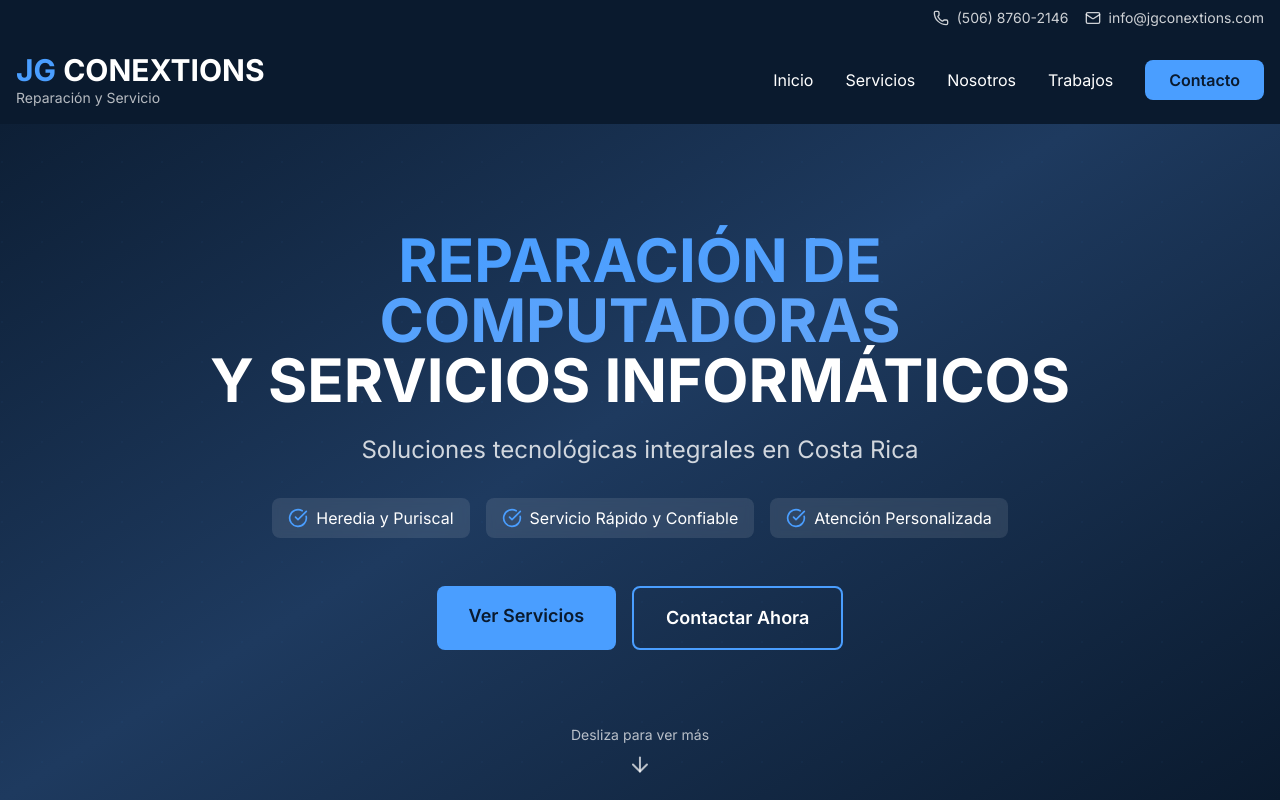
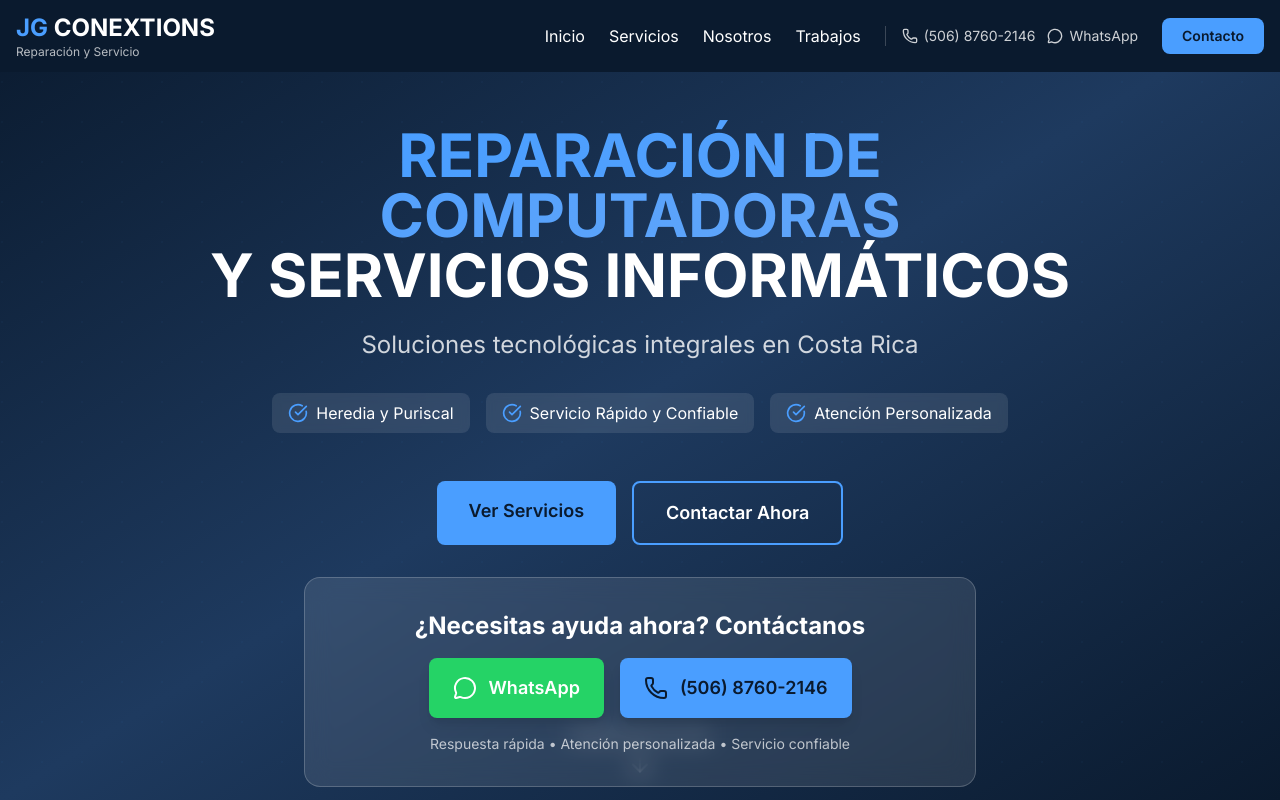
Before and after one commit to jgconextions/jgconextions, a Next.js app: page / in a window 1280 px wide. Shown: the top 800 px of the page. Built offline with nearby package versions, Linux system fonts and the light colour scheme.

Commit message:
Refactor Contact component to enhance user interaction with new WhatsApp and phone call options, update contact information layout, and improve social media links. Replace email references with WhatsApp for direct communication. Update styles for better responsiveness and visual appeal.

```diff
--- a/src/components/Contact.tsx
+++ b/src/components/Contact.tsx
@@ -3,11 +3,12 @@
 import { motion } from 'framer-motion';
 import {
   Phone,
-  Mail,
   MapPin,
   Facebook,
   Instagram,
   MessageCircle,
+  Clock,
+  CheckCircle2,
 } from 'lucide-react';
 
 export default function Contact() {
@@ -30,50 +31,55 @@ export default function Contact() {
           </p>
         </motion.div>
 
-        <div className="grid grid-cols-1 lg:grid-cols-2 gap-12 max-w-6xl mx-auto">
-          {/* Información de contacto */}
-          <motion.div
-            initial={{ opacity: 0, x: -30 }}
-            whileInView={{ opacity: 1, x: 0 }}
+        <div className="max-w-6xl mx-auto">
+          {/* CTAs principales destacados */}
+          <div className="grid grid-cols-1 md:grid-cols-2 gap-6 mb-12">
+            <motion.a
+              href="https://wa.me/50687602146"
+              target="_blank"
+              rel="noopener noreferrer"
+              initial={{ opacity: 0, y: 30 }}
+              whileInView={{ opacity: 1, y: 0 }}
               viewport={{ once: true }}
               transition={{ duration: 0.6 }}
-            className="space-y-6"
+              whileHover={{ scale: 1.05 }}
+              className="bg-[#25D366] text-white p-8 rounded-2xl shadow-2xl hover:bg-[#20BA5A] transition-all flex flex-col items-center text-center group"
             >
-            <div className="bg-white/10 backdrop-blur-sm p-6 rounded-xl">
-              <div className="flex items-start gap-4">
-                <div className="w-12 h-12 bg-brand-light rounded-lg flex items-center justify-center flex-shrink-0">
-                  <Phone size={24} className="text-brand-dark" />
+              <div className="w-20 h-20 bg-white/20 rounded-full flex items-center justify-center mb-4 group-hover:scale-110 transition-transform">
+                <MessageCircle size={40} />
               </div>
-                <div>
-                  <h3 className="text-xl font-semibold mb-2">Teléfono</h3>
-                  <a
+              <h3 className="text-2xl font-bold mb-2">WhatsApp</h3>
+              <p className="text-white/90 mb-4">Respuesta inmediata</p>
+              <span className="text-lg font-semibold">Contáctanos ahora →</span>
+            </motion.a>
+
+            <motion.a
               href="tel:+50687602146"
-                    className="text-white/80 hover:text-brand-light transition-colors text-lg"
+              initial={{ opacity: 0, y: 30 }}
+              whileInView={{ opacity: 1, y: 0 }}
+              viewport={{ once: true }}
+              transition={{ duration: 0.6, delay: 0.1 }}
+              whileHover={{ scale: 1.05 }}
+              className="bg-brand-light text-brand-dark p-8 rounded-2xl shadow-2xl hover:bg-brand-accent transition-all flex flex-col items-center text-center group"
             >
-                    (506) 8760-2146
-                  </a>
+              <div className="w-20 h-20 bg-brand-dark/20 rounded-full flex items-center justify-center mb-4 group-hover:scale-110 transition-transform">
+                <Phone size={40} />
               </div>
-              </div>
+              <h3 className="text-2xl font-bold mb-2">Llámanos</h3>
+              <p className="text-brand-dark/80 mb-4">Atención directa</p>
+              <span className="text-lg font-semibold">(506) 8760-2146</span>
+            </motion.a>
           </div>
 
-            <div className="bg-white/10 backdrop-blur-sm p-6 rounded-xl">
-              <div className="flex items-start gap-4">
-                <div className="w-12 h-12 bg-brand-light rounded-lg flex items-center justify-center flex-shrink-0">
-                  <Mail size={24} className="text-brand-dark" />
-                </div>
-                <div>
-                  <h3 className="text-xl font-semibold mb-2">Email</h3>
-                  <a
-                    href="mailto:info@jgconextions.com"
-                    className="text-white/80 hover:text-brand-light transition-colors text-lg break-all"
+          {/* Información adicional */}
+          <div className="grid grid-cols-1 md:grid-cols-3 gap-6 mb-12">
+            <motion.div
+              initial={{ opacity: 0, y: 30 }}
+              whileInView={{ opacity: 1, y: 0 }}
+              viewport={{ once: true }}
+              transition={{ duration: 0.6, delay: 0.2 }}
+              className="bg-white/10 backdrop-blur-sm p-6 rounded-xl"
             >
-                    info@jgconextions.com
-                  </a>
-                </div>
-              </div>
-            </div>
-
-            <div className="bg-white/10 backdrop-blur-sm p-6 rounded-xl">
               <div className="flex items-start gap-4">
                 <div className="w-12 h-12 bg-brand-light rounded-lg flex items-center justify-center flex-shrink-0">
                   <MapPin size={24} className="text-brand-dark" />
@@ -85,40 +91,89 @@ export default function Contact() {
                   </p>
                 </div>
               </div>
+            </motion.div>
+
+            <motion.div
+              initial={{ opacity: 0, y: 30 }}
+              whileInView={{ opacity: 1, y: 0 }}
+              viewport={{ once: true }}
+              transition={{ duration: 0.6, delay: 0.3 }}
+              className="bg-white/10 backdrop-blur-sm p-6 rounded-xl"
+            >
+              <div className="flex items-start gap-4">
+                <div className="w-12 h-12 bg-brand-light rounded-lg flex items-center justify-center flex-shrink-0">
+                  <Clock size={24} className="text-brand-dark" />
+                </div>
+                <div>
+                  <h3 className="text-xl font-semibold mb-2">Horario</h3>
+                  <p className="text-white/80 text-lg">
+                    Lunes a Sábado<br />
+                    8:00 AM - 6:00 PM
+                  </p>
+                </div>
+              </div>
+            </motion.div>
+
+            <motion.div
+              initial={{ opacity: 0, y: 30 }}
+              whileInView={{ opacity: 1, y: 0 }}
+              viewport={{ once: true }}
+              transition={{ duration: 0.6, delay: 0.4 }}
+              className="bg-white/10 backdrop-blur-sm p-6 rounded-xl"
+            >
+              <div className="flex items-start gap-4">
+                <div className="w-12 h-12 bg-brand-light rounded-lg flex items-center justify-center flex-shrink-0">
+                  <CheckCircle2 size={24} className="text-brand-dark" />
+                </div>
+                <div>
+                  <h3 className="text-xl font-semibold mb-2">Garantía</h3>
+                  <p className="text-white/80 text-lg">
+                    Servicio garantizado<br />
+                    y confiable
+                  </p>
+                </div>
+              </div>
+            </motion.div>
           </div>
 
           {/* Redes sociales */}
-            <div className="bg-white/10 backdrop-blur-sm p-6 rounded-xl">
-              <h3 className="text-xl font-semibold mb-4">Síguenos en Redes Sociales</h3>
-              <div className="flex gap-4">
+          <motion.div
+            initial={{ opacity: 0, y: 30 }}
+            whileInView={{ opacity: 1, y: 0 }}
+            viewport={{ once: true }}
+            transition={{ duration: 0.6, delay: 0.5 }}
+            className="bg-white/10 backdrop-blur-sm p-8 rounded-xl text-center"
+          >
+            <h3 className="text-2xl font-semibold mb-6">Síguenos en Redes Sociales</h3>
+            <div className="flex justify-center gap-6 flex-wrap">
               <a
                 href="https://www.facebook.com/jgconextions"
                 target="_blank"
                 rel="noopener noreferrer"
-                  className="w-12 h-12 bg-white/20 rounded-lg flex items-center justify-center hover:bg-brand-light transition-colors"
+                className="w-16 h-16 bg-white/20 rounded-full flex items-center justify-center hover:bg-[#1877F2] hover:scale-110 transition-all"
                 aria-label="Facebook"
               >
-                  <Facebook size={24} />
+                <Facebook size={28} />
               </a>
               <a
                 href="https://www.instagram.com/jgconextions"
                 target="_blank"
                 rel="noopener noreferrer"
-                  className="w-12 h-12 bg-white/20 rounded-lg flex items-center justify-center hover:bg-brand-light transition-colors"
+                className="w-16 h-16 bg-white/20 rounded-full flex items-center justify-center hover:bg-gradient-to-br hover:from-purple-600 hover:to-pink-600 hover:scale-110 transition-all"
                 aria-label="Instagram"
               >
-                  <Instagram size={24} />
+                <Instagram size={28} />
               </a>
               <a
                 href="https://www.tiktok.com/@jgconextions"
                 target="_blank"
                 rel="noopener noreferrer"
-                  className="w-12 h-12 bg-white/20 rounded-lg flex items-center justify-center hover:bg-brand-light transition-colors"
+                className="w-16 h-16 bg-white/20 rounded-full flex items-center justify-center hover:bg-black hover:scale-110 transition-all"
                 aria-label="TikTok"
               >
                 <svg
-                    width="24"
-                    height="24"
+                  width="28"
+                  height="28"
                   viewBox="0 0 24 24"
                   fill="currentColor"
                 >
@@ -129,80 +184,12 @@ export default function Contact() {
                 href="https://wa.me/50687602146"
                 target="_blank"
                 rel="noopener noreferrer"
-                  className="w-12 h-12 bg-white/20 rounded-lg flex items-center justify-center hover:bg-brand-light transition-colors"
+                className="w-16 h-16 bg-white/20 rounded-full flex items-center justify-center hover:bg-[#25D366] hover:scale-110 transition-all"
                 aria-label="WhatsApp"
               >
-                  <MessageCircle size={24} />
+                <MessageCircle size={28} />
               </a>
             </div>
-            </div>
-          </motion.div>
-
-          {/* Formulario de contacto */}
-          <motion.div
-            initial={{ opacity: 0, x: 30 }}
-            whileInView={{ opacity: 1, x: 0 }}
-            viewport={{ once: true }}
-            transition={{ duration: 0.6 }}
-            className="bg-white/10 backdrop-blur-sm p-8 rounded-xl"
-          >
-            <h3 className="text-2xl font-semibold mb-6">Envíanos un Mensaje</h3>
-            <form className="space-y-4">
-              <div>
-                <label htmlFor="name" className="block text-sm font-medium mb-2">
-                  Nombre
-                </label>
-                <input
-                  type="text"
-                  id="name"
-                  name="name"
-                  className="w-full px-4 py-3 rounded-lg bg-white/10 border border-white/20 text-white placeholder-white/50 focus:outline-none focus:ring-2 focus:ring-brand-light"
-                  placeholder="Tu nombre"
-                />
-              </div>
-              <div>
-                <label htmlFor="email" className="block text-sm font-medium mb-2">
-                  Email
-                </label>
-                <input
-                  type="email"
-                  id="email"
-                  name="email"
-                  className="w-full px-4 py-3 rounded-lg bg-white/10 border border-white/20 text-white placeholder-white/50 focus:outline-none focus:ring-2 focus:ring-brand-light"
-                  placeholder="tu@email.com"
-                />
-              </div>
-              <div>
-                <label htmlFor="phone" className="block text-sm font-medium mb-2">
-                  Teléfono
-                </label>
-                <input
-                  type="tel"
-                  id="phone"
-                  name="phone"
-                  className="w-full px-4 py-3 rounded-lg bg-white/10 border border-white/20 text-white placeholder-white/50 focus:outline-none focus:ring-2 focus:ring-brand-light"
-                  placeholder="(506) 0000-0000"
-                />
-              </div>
-              <div>
-                <label htmlFor="message" className="block text-sm font-medium mb-2">
-                  Mensaje
-                </label>
-                <textarea
-                  id="message"
-                  name="message"
-                  rows={5}
-                  className="w-full px-4 py-3 rounded-lg bg-white/10 border border-white/20 text-white placeholder-white/50 focus:outline-none focus:ring-2 focus:ring-brand-light resize-none"
-                  placeholder="Cuéntanos cómo podemos ayudarte..."
-                ></textarea>
-              </div>
-              <button
-                type="submit"
-                className="w-full bg-brand-light text-brand-dark px-6 py-3 rounded-lg font-semibold hover:bg-brand-accent transition-colors"
-              >
-                Enviar Mensaje
-              </button>
-            </form>
           </motion.div>
         </div>
       </div>
--- a/src/components/Footer.tsx
+++ b/src/components/Footer.tsx
@@ -1,5 +1,5 @@
 import Link from 'next/link';
-import { Facebook, Instagram, Phone, Mail, MapPin } from 'lucide-react';
+import { Facebook, Instagram, Phone, MapPin, MessageCircle } from 'lucide-react';
 
 export default function Footer() {
   return (
@@ -81,11 +81,13 @@ export default function Footer() {
                 <span>(506) 8760-2146</span>
               </a>
               <a
-                href="mailto:info@jgconextions.com"
-                className="flex items-center gap-2 text-white/70 hover:text-brand-light transition-colors"
+                href="https://wa.me/50687602146"
+                target="_blank"
+                rel="noopener noreferrer"
+                className="flex items-center gap-2 text-white/70 hover:text-[#25D366] transition-colors"
               >
-                <Mail size={18} />
-                <span>info@jgconextions.com</span>
+                <MessageCircle size={18} />
+                <span>WhatsApp</span>
               </a>
             </div>
 
--- a/src/components/Header.tsx
+++ b/src/components/Header.tsx
@@ -1,7 +1,7 @@
 'use client';
 
 import { useState, useEffect } from 'react';
-import { Menu, X, Phone, Mail } from 'lucide-react';
+import { Menu, X, Phone, MessageCircle } from 'lucide-react';
 import Link from 'next/link';
 
 export default function Header() {
@@ -25,39 +25,21 @@ export default function Header() {
       }`}
     >
       <div className="container mx-auto px-4">
-        {/* Top bar con contacto */}
-        <div className="hidden md:flex items-center justify-end gap-4 py-2 text-sm text-white/80">
-          <a
-            href="tel:+50687602146"
-            className="flex items-center gap-2 hover:text-brand-light transition-colors"
-          >
-            <Phone size={16} />
-            <span>(506) 8760-2146</span>
-          </a>
-          <a
-            href="mailto:info@jgconextions.com"
-            className="flex items-center gap-2 hover:text-brand-light transition-colors"
-          >
-            <Mail size={16} />
-            <span>info@jgconextions.com</span>
-          </a>
-        </div>
-
         {/* Main navigation */}
-        <nav className="flex items-center justify-between py-4">
+        <nav className="flex items-center justify-between py-3">
           <Link href="/" className="flex items-center gap-2">
             <div className="text-white">
-              <h1 className="text-2xl md:text-3xl font-bold">
+              <h1 className="text-xl md:text-2xl font-bold">
                 <span className="text-brand-light">JG</span> CONEXTIONS
               </h1>
-              <p className="text-xs md:text-sm text-white/70">
+              <p className="text-xs text-white/70 hidden sm:block">
                 Reparación y Servicio
               </p>
             </div>
           </Link>
 
           {/* Desktop menu */}
-          <div className="hidden md:flex items-center gap-8">
+          <div className="hidden md:flex items-center gap-6">
             <Link
               href="#inicio"
               className="text-white hover:text-brand-light transition-colors"
@@ -82,9 +64,29 @@ export default function Header() {
             >
               Trabajos
             </Link>
+            <div className="flex items-center gap-3 pl-4 border-l border-white/20">
+              <a
+                href="tel:+50687602146"
+                className="flex items-center gap-1.5 text-white/80 hover:text-brand-light transition-colors text-sm"
+                title="Llamar"
+              >
+                <Phone size={16} />
+                <span className="hidden lg:inline">(506) 8760-2146</span>
+              </a>
+              <a
+                href="https://wa.me/50687602146"
+                target="_blank"
+                rel="noopener noreferrer"
+                className="flex items-center gap-1.5 text-white/80 hover:text-[#25D366] transition-colors text-sm"
+                title="WhatsApp"
+              >
+                <MessageCircle size={16} />
+                <span className="hidden lg:inline">WhatsApp</span>
+              </a>
+            </div>
             <Link
               href="#contacto"
-              className="bg-brand-light text-brand-dark px-6 py-2 rounded-lg font-semibold hover:bg-brand-accent transition-colors"
+              className="bg-brand-light text-brand-dark px-5 py-2 rounded-lg font-semibold hover:bg-brand-accent transition-colors text-sm"
             >
               Contacto
             </Link>
@@ -141,17 +143,19 @@ export default function Header() {
               <div className="flex flex-col gap-2 pt-2 border-t border-white/10">
                 <a
                   href="tel:+50687602146"
-                  className="flex items-center gap-2 text-white/80 text-sm"
+                  className="flex items-center gap-2 text-white/80 text-sm hover:text-brand-light transition-colors"
                 >
                   <Phone size={16} />
                   <span>(506) 8760-2146</span>
                 </a>
                 <a
-                  href="mailto:info@jgconextions.com"
-                  className="flex items-center gap-2 text-white/80 text-sm"
+                  href="https://wa.me/50687602146"
+                  target="_blank"
+                  rel="noopener noreferrer"
+                  className="flex items-center gap-2 text-white/80 text-sm hover:text-[#25D366] transition-colors"
                 >
-                  <Mail size={16} />
-                  <span>info@jgconextions.com</span>
+                  <MessageCircle size={16} />
+                  <span>WhatsApp</span>
                 </a>
               </div>
             </div>
--- a/src/components/Hero.tsx
+++ b/src/components/Hero.tsx
@@ -1,7 +1,7 @@
 'use client';
 
 import { motion } from 'framer-motion';
-import { ArrowDown, CheckCircle } from 'lucide-react';
+import { ArrowDown, CheckCircle, Phone, MessageCircle } from 'lucide-react';
 import Link from 'next/link';
 
 export default function Hero() {
@@ -18,14 +18,14 @@ export default function Hero() {
         }}></div>
       </div>
 
-      <div className="container mx-auto px-4 relative z-10 mt-25 ">
+      <div className="container mx-auto px-4 relative z-10 pt-24 md:pt-28">
         <motion.div
           initial={{ opacity: 0, y: 30 }}
           animate={{ opacity: 1, y: 0 }}
           transition={{ duration: 0.8 }}
           className="text-center max-w-4xl mx-auto"
         >
-          <h1 className="text-2xl md:text-4xl lg:text-6xl mt-20 font-bold mb-6">
+          <h1 className="text-2xl md:text-4xl lg:text-6xl font-bold mb-6">
             <span className="gradient-text">REPARACIÓN DE COMPUTADORAS</span>
             <br />
             <span className="text-white">Y SERVICIOS INFORMÁTICOS</span>
@@ -50,7 +50,7 @@ export default function Hero() {
             </div>
           </div>
 
-          <div className="flex flex-col sm:flex-row gap-4 justify-center">
+          <div className="flex flex-col sm:flex-row gap-4 justify-center mb-8">
             <Link
               href="#servicios"
               className="bg-brand-light text-brand-dark px-8 py-4 rounded-lg font-semibold text-lg hover:bg-brand-accent transition-all transform hover:scale-105"
@@ -64,6 +64,39 @@ export default function Hero() {
               Contactar Ahora
             </Link>
           </div>
+
+          {/* Sección de contacto destacada */}
+          <motion.div
+            initial={{ opacity: 0, y: 20 }}
+            animate={{ opacity: 1, y: 0 }}
+            transition={{ delay: 0.5, duration: 0.6 }}
+            className="bg-white/10 backdrop-blur-md border border-white/20 rounded-2xl p-6 md:p-8 max-w-2xl mx-auto"
+          >
+            <h3 className="text-xl md:text-2xl font-bold mb-4 text-center">
+              ¿Necesitas ayuda ahora? Contáctanos
+            </h3>
+            <div className="flex flex-col sm:flex-row gap-4 justify-center">
+              <a
+                href="https://wa.me/50687602146"
+                target="_blank"
+                rel="noopener noreferrer"
+                className="flex items-center justify-center gap-3 bg-[#25D366] text-white px-6 py-4 rounded-lg font-semibold text-lg hover:bg-[#20BA5A] transition-all transform hover:scale-105 shadow-lg"
+              >
+                <MessageCircle size={24} />
+                <span>WhatsApp</span>
+              </a>
+              <a
+                href="tel:+50687602146"
+                className="flex items-center justify-center gap-3 bg-brand-light text-brand-dark px-6 py-4 rounded-lg font-semibold text-lg hover:bg-brand-accent transition-all transform hover:scale-105 shadow-lg"
+              >
+                <Phone size={24} />
+                <span>(506) 8760-2146</span>
+              </a>
+            </div>
+            <p className="text-white/70 text-sm text-center mt-4">
+              Respuesta rápida • Atención personalizada • Servicio confiable
+            </p>
+          </motion.div>
         </motion.div>
       </div>
 
```
Lines whose indentation alone changed are shown as unchanged.
